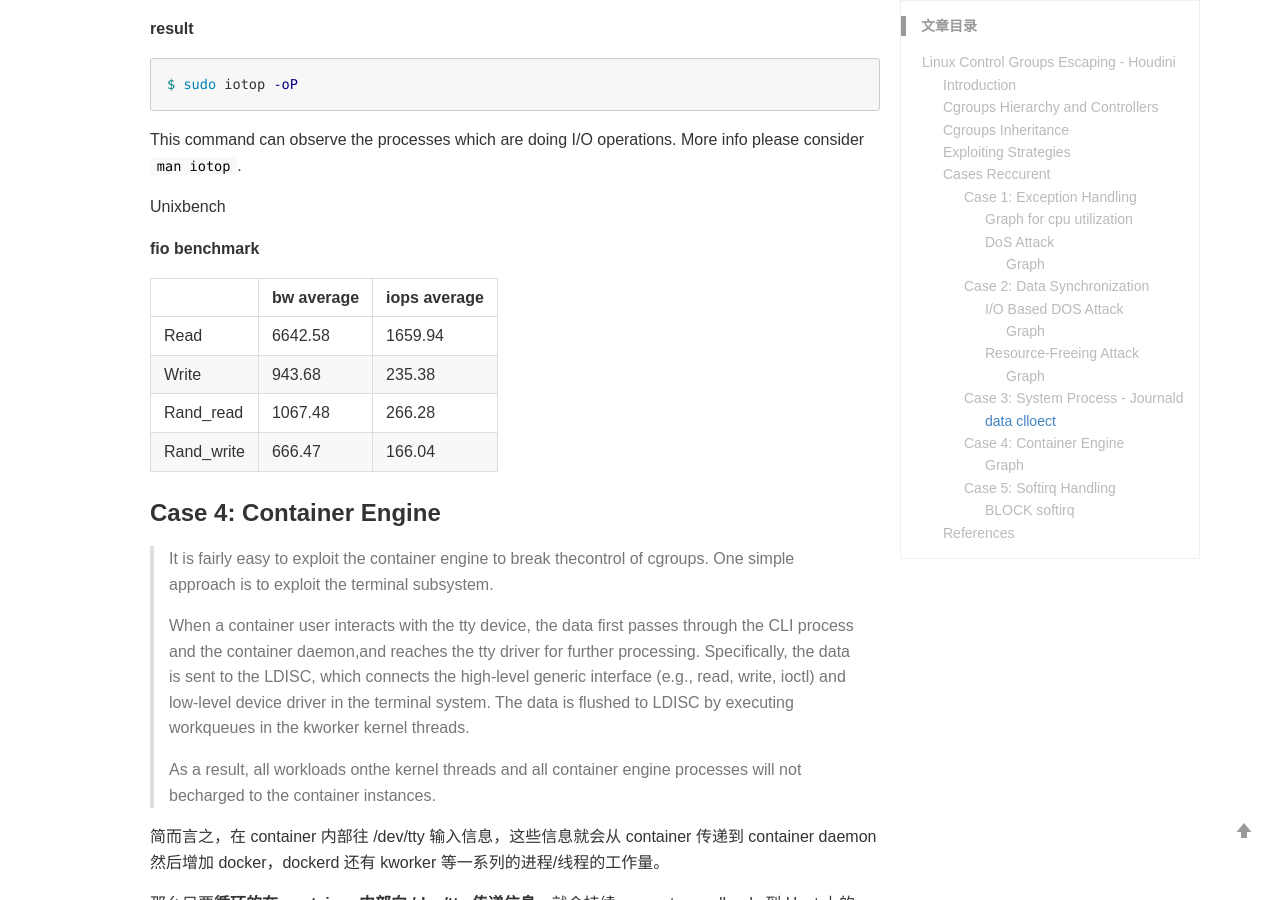
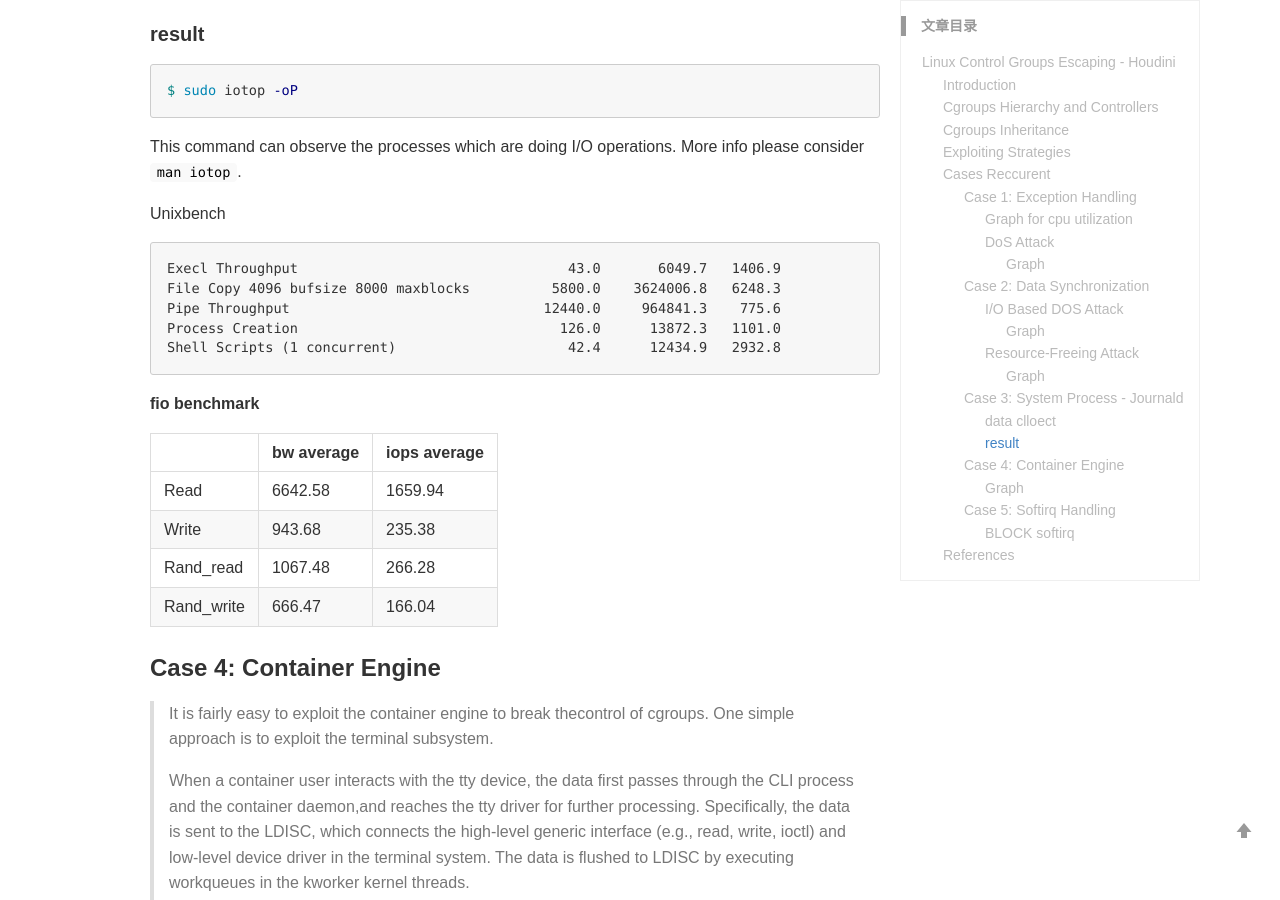
Before and after one commit to WYWAshley/WYWAshley.github.io, a Jekyll site: the page built from _posts/2019-10-18-cgroups-escape.md, in a window 1280 px wide and 900 px high, scrolled down 16239 px. Built offline with Jekyll 4.4.1, drawn with Linux system fonts in a browser that asks for light colours; comment, search, counter and statistics services are not loaded.

Commit message:
add unixbench statics

````diff
--- a/_posts/2019-10-18-cgroups-escape.md
+++ b/_posts/2019-10-18-cgroups-escape.md
@@ -929,7 +929,7 @@ $ sudo apt install auditd
 
 Do above command to install  `auditd`, then you will observe the utilization increase of `journald`, `auditd` and `kaouditd` after keeping changing user inside the container.
 
-**result**
+#### result
 
 ```shell
 $ sudo iotop -oP
@@ -938,6 +938,14 @@ $ sudo iotop -oP
 This command can observe the processes which are doing I/O operations. More info please consider `man iotop`.
 
 Unixbench
+
+```
+Execl Throughput                                 43.0       6049.7   1406.9
+File Copy 4096 bufsize 8000 maxblocks          5800.0    3624006.8   6248.3
+Pipe Throughput                               12440.0     964841.3    775.6
+Process Creation                                126.0      13872.3   1101.0
+Shell Scripts (1 concurrent)                     42.4      12434.9   2932.8
+```
 
 
 
````
